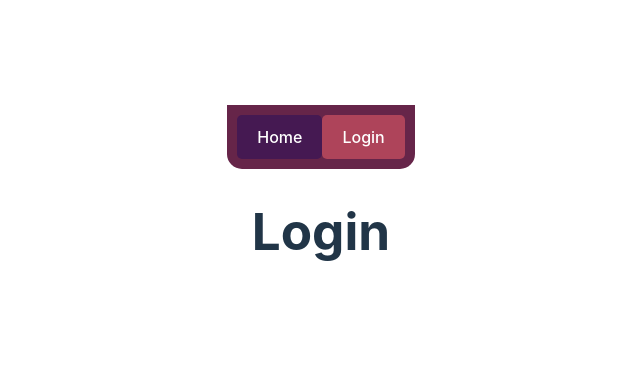
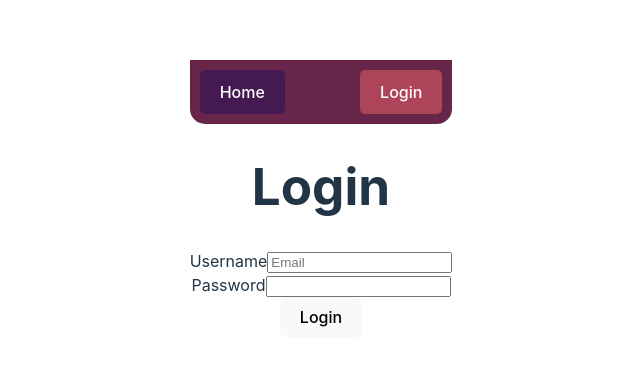
Before and after one commit to Zdezorientowany/AdminPanel, a Vue app in the folder vue-frontend/: page /login in a window 1280 px wide. Shown: the part 201-566 px from the top of the page, without its empty margins (319-959 px from the left). Built offline with nearby package versions, Linux system fonts and the light colour scheme.

Commit message:
Succesful login Authentication with test user

```diff
--- a/vue-frontend/src/components/Home.vue
+++ b/vue-frontend/src/components/Home.vue
@@ -3,6 +3,15 @@
 </template>
 
 <script setup>
+    import {ref, onMounted} from 'vue'
+    import axios from 'axios'
+
+    const user = ref()
+    onMounted(async () => {
+        const data = await axios.get('/api/user')
+        console.log(data)
+    })
+
 </script>
 
 <style scoped>
--- a/vue-frontend/src/components/Login.vue
+++ b/vue-frontend/src/components/Login.vue
@@ -1,8 +1,39 @@
 <template>
     <h1>Login</h1>
+    <form @submit.prevent="onLogin">
+        <div>
+            <label for="username">Username</label>
+            <input type="text" id="username" placeholder="Email" v-model="form.email"/>
+        </div>
+        <div>
+            <label for="password">Password</label>
+            <input type="password" id="password" v-model="form.password"/>
+        </div>
+
+      <button type="submit">Login</button>
+    </form>
 </template>
 
 <script setup>
+    import {ref} from 'vue'
+    import axios from 'axios'
+    import {useRouter} from 'vue-router'
+
+    const router = useRouter()
+    const form = ref({
+        username: '',
+        password: ''
+    })
+
+    const onLogin = async () => {
+        const data = await axios.post('/login', {
+            email: form.value.email,
+            password: form.value.password
+        })
+        console.log(data)
+        router.push('/')
+    }
+
 </script>
 
 <style scoped>
```
Also changed, not shown: 1 other file (tests, documents, lock files or other folders).
